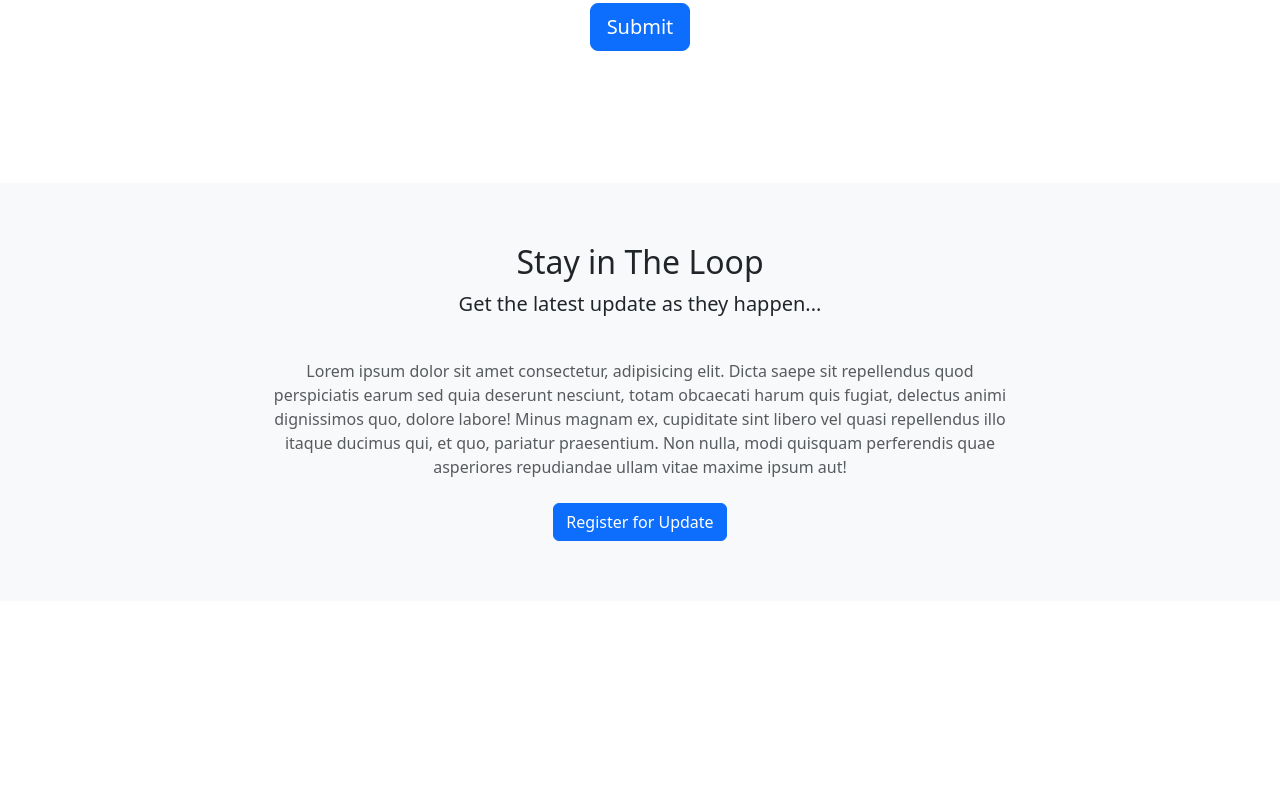
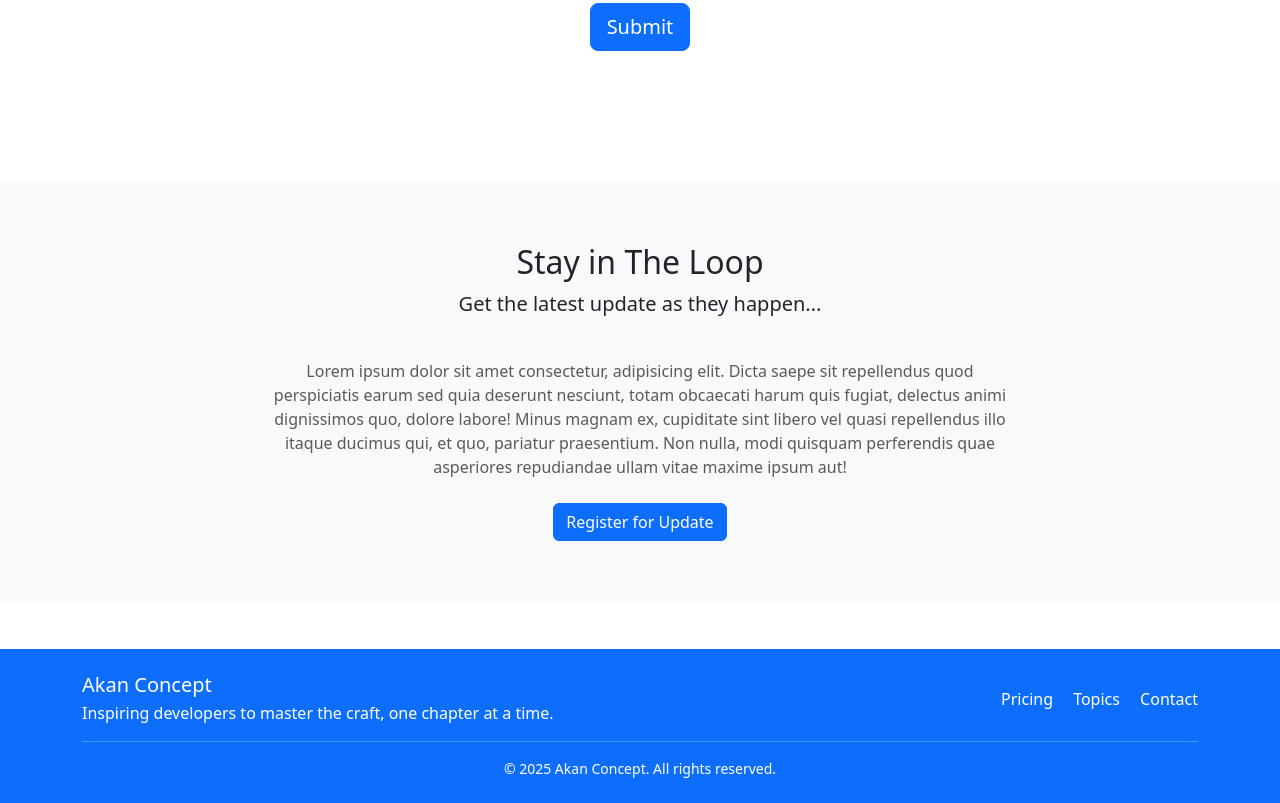
Before and after one commit to OGspacely/AkanConcept-The-Book, a plain HTML site: page AkanConcept.html in a window 1280 px wide. Shown: the part 4218-5021 px from the top of the page. Before the commit the page ends 4819 px from the top, so only its background shows below. Drawn offline with nearby package versions, Linux system fonts and the light colour scheme.

Commit message:
Added a footer section to the site

```diff
--- a/AkanConcept.html
+++ b/AkanConcept.html
@@ -412,6 +412,24 @@
 
 
 
+    <footer class="bg-primary text-white mt-5">
+      <div class="container py-4">
+        <div class="row align-items-center gy-3">
+          <div class="col-md-6 text-center text-md-start">
+            <h5 class="mb-1">Akan Concept</h5>
+            <p class="mb-0">Inspiring developers to master the craft, one chapter at a time.</p>
+          </div>
+          <div class="col-md-6 text-center text-md-end">
+            <a href="#pricing" class="text-white text-decoration-none me-md-3 d-block d-md-inline">Pricing</a>
+            <a href="#topics" class="text-white text-decoration-none me-md-3 d-block d-md-inline">Topics</a>
+            <a href="#contact" class="text-white text-decoration-none d-block d-md-inline">Contact</a>
+          </div>
+        </div>
+        <hr class="border-light opacity-25">
+        <div class="text-center small">&copy; 2025 Akan Concept. All rights reserved.</div>
+      </div>
+    </footer>
+
   <script src="https://cdn.jsdelivr.net/npm/bootstrap@5.3.3/dist/js/bootstrap.bundle.min.js" integrity="sha384-YvpcrYf0tY3lHB60NNkmXc5s9fDVZLESaAA55NDzOxhy9GkcIdslK1eN7N6jIeHz" crossorigin="anonymous"></script>
   <script>
     const tooltips = document.querySelectorAll('.tt')
```
Also changed, not shown: 1 other file.
